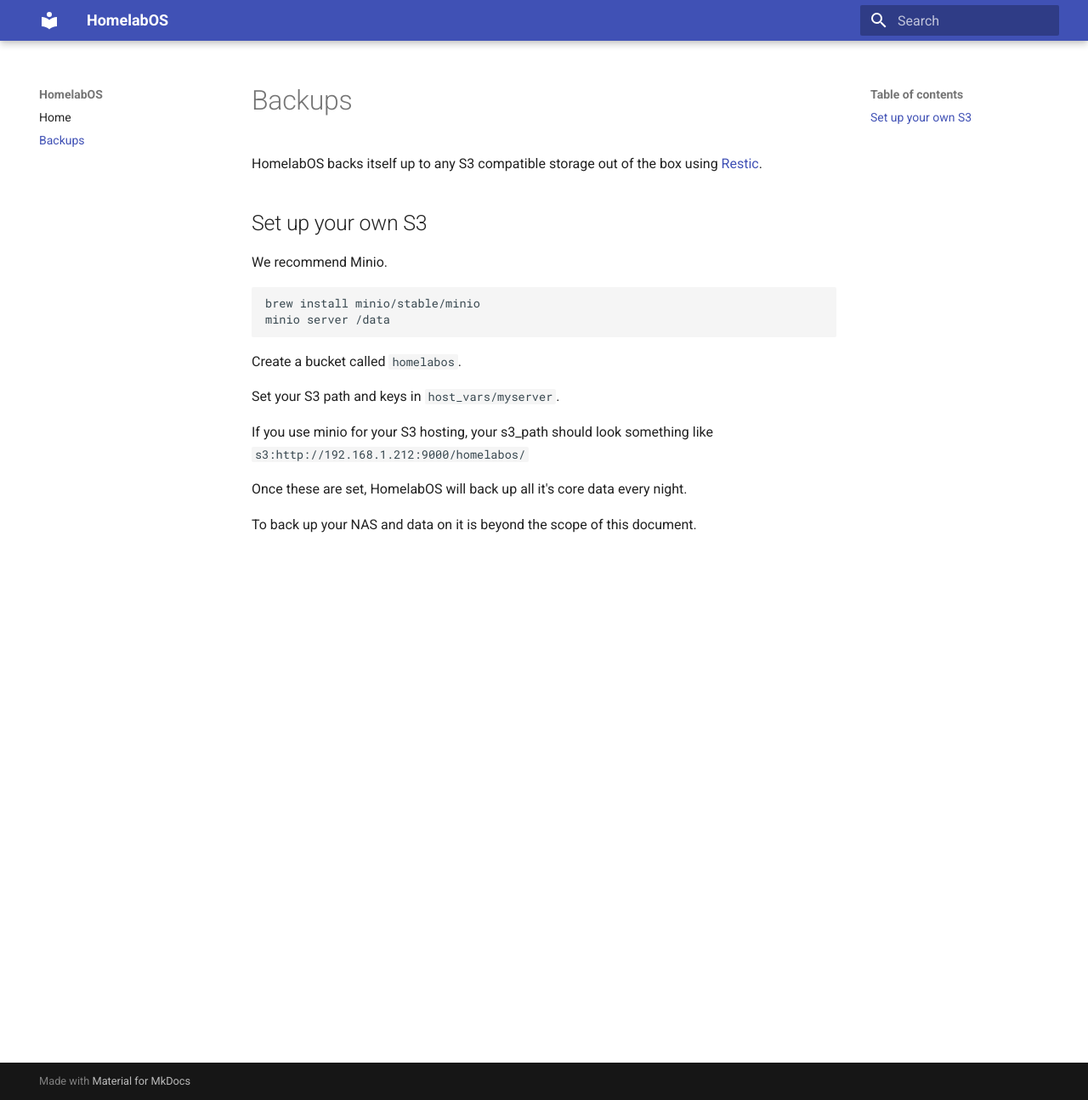
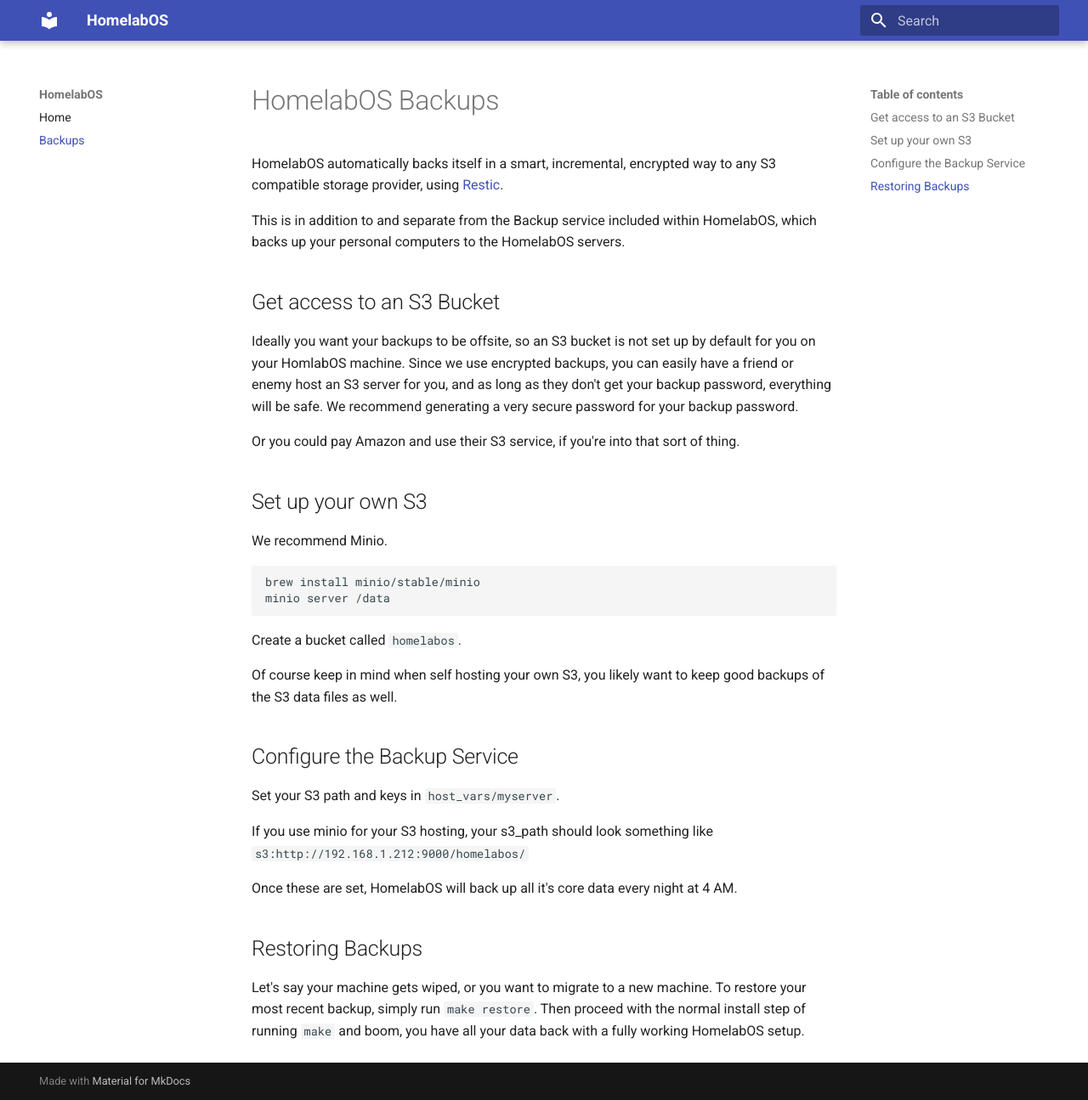
Before and after one commit to homelabos/homelabos, an MkDocs documentation site: the page built from docs/backups.md, in a window 1280 px wide and 1295 px high. Shown: the whole window at 85% size. Built offline with MkDocs 1.6.1 and Material for MkDocs 9.7.7, drawn with Linux system fonts in a browser that asks for light colours; old or Windows-style settings are respelled for this version of MkDocs.

Commit message:
Adding easy HomelabOS backup and restore, adding NAS support

```diff
--- a/docs/backups.md
+++ b/docs/backups.md
@@ -1,6 +1,14 @@
-# Backups
+# HomelabOS Backups
 
-HomelabOS backs itself up to any S3 compatible storage out of the box using [Restic](https://restic.net/).
+HomelabOS automatically backs itself in a smart, incremental, encrypted way to any S3 compatible storage provider, using [Restic](https://restic.net/).
+
+This is in addition to and separate from the Backup service included within HomelabOS, which backs up your personal computers to the HomelabOS servers.
+
+## Get access to an S3 Bucket
+
+Ideally you want your backups to be offsite, so an S3 bucket is not set up by default for you on your HomlabOS machine. Since we use encrypted backups, you can easily have a friend or enemy host an S3 server for you, and as long as they don't get your backup password, everything will be safe. We recommend generating a very secure password for your backup password.
+
+Or you could pay Amazon and use their S3 service, if you're into that sort of thing.
 
 ## Set up your own S3
 
@@ -13,10 +21,16 @@ minio server /data
 
 Create a bucket called `homelabos`.
 
+Of course keep in mind when self hosting your own S3, you likely want to keep good backups of the S3 data files as well.
+
+## Configure the Backup Service
+
 Set your S3 path and keys in `host_vars/myserver`.
 
 If you use minio for your S3 hosting, your s3_path should look something like `s3:http://192.168.1.212:9000/homelabos/`
 
-Once these are set, HomelabOS will back up all it's core data every night.
+Once these are set, HomelabOS will back up all it's core data every night at 4 AM.
 
-To back up your NAS and data on it is beyond the scope of this document.
+## Restoring Backups
+
+Let's say your machine gets wiped, or you want to migrate to a new machine. To restore your most recent backup, simply run `make restore`. Then proceed with the normal install step of running `make` and boom, you have all your data back with a fully working HomelabOS setup.
```
Also changed, not shown: README.md (+4 -4 lines), restore.yml (added, +10 -0 lines), 6 other files.
